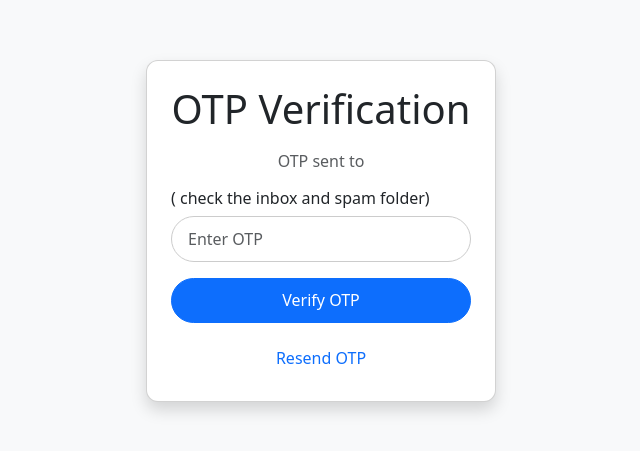
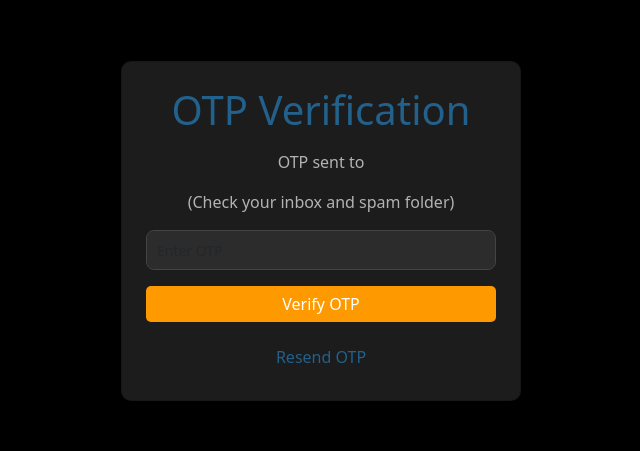
Before and after one commit to praneeth4040/Adjunct, a React (Vite) app in the folder client/: page /otp in a window 1280 px wide. Shown: the part 169-620 px from the top of the page, without its empty margins (319-959 px from the left). Built offline with nearby package versions, Linux system fonts and the light colour scheme.

Commit message:
css of the otp page

```diff
--- a/client/src/components/otp.jsx
+++ b/client/src/components/otp.jsx
@@ -1,20 +1,20 @@
 import React, { useState } from 'react';
 import axios from 'axios';
 import { useLocation } from 'react-router-dom';
-import {useNavigate} from 'react-router-dom';
+import { useNavigate } from 'react-router-dom';
+
 const OTPVerification = () => {
     const navigate = useNavigate();
     const location = useLocation();
-    const email = location.state?.email
+    const email = location.state?.email;
     const [message, setMessage] = useState(`OTP is sent to ${email}`);
     const [otp, setOtp] = useState('');
 
-    const handleResend = async() => {
-        // Logic to resend OTP
+    const handleResend = async () => {
         setOtp(''); // Clear the input value
-        const resendResponse = await axios.post("http://localhost:3000/signup/resend-otp",{email});
+        const resendResponse = await axios.post("http://localhost:3000/signup/resend-otp", { email });
         const val = resendResponse.data.value;
-        if(val==4){
+        if (val === 4) {
             setMessage(`A new OTP has been sent to ${email}`);
         }
         switch (val) {
@@ -31,22 +31,18 @@ const OTPVerification = () => {
                 console.log("New OTP sent to your email");
                 break;
             case 5:
-                console.log("internal server error")
+                console.log("internal server error");
                 break;
             default:
                 console.log("unknown error");
                 break;
         }
-
     };
 
-
-//this is for verifying and above one is for resending
-
-    const handleVerify = async(e) => {
+    const handleVerify = async (e) => {
         e.preventDefault();
         try {
-      const response=await axios.post("http://localhost:3000/signup/verify-otp",{email,otp});
+            const response = await axios.post("http://localhost:3000/signup/verify-otp", { email, otp });
             const val = response.data.value;
             const userName = response.data.name;
             switch (val) {
@@ -60,49 +56,85 @@ const OTPVerification = () => {
                     console.log("invalid or expired otp");
                     break;
                 case 4:
-            console.log("account verified succesfully", response.data.token,userName);
-            localStorage.setItem('authToken', response.data.token)
-            navigate("/home",{state:{userName}})
+                    console.log("account verified successfully", response.data.token, userName);
+                    localStorage.setItem('authToken', response.data.token);
+                    navigate("/home", { state: { userName } });
                     break;
                 case 5:
-            console.log("internal server error")
+                    console.log("internal server error");
                     break;
                 default:
                     console.log("unknown error");
                     break;
             }
+        } catch (err) {
+            console.log('error :', err);
+        }
+    };
 
-    }catch(err){
-        console.log('error :',err);
-    }
-    }
     return (
-        <div className="d-flex justify-content-center align-items-center vh-100 bg-light">
-            <div className="card shadow p-4" style={{ width: '350px' }}>
-                <h1 className="text-center mb-3">OTP Verification</h1>
-                <p className="text-center text-muted">OTP sent to <strong>{email}</strong></p>
-                <h6>( check the inbox and spam folder)</h6>
+        <main style={{ backgroundColor: 'black', height: '100vh' }}>
+            <div className="container vh-100 d-flex justify-content-center align-items-center">
+                <div
+                    className="card p-4 shadow"
+                    style={{
+                        width: '25rem',
+                        backgroundColor: '#1c1c1c',
+                        color: 'white',
+                        borderRadius: '10px',
+                    }}
+                >
+                    <h1 className="text-center mb-3" style={{ color: '#21618c' }}>
+                        OTP Verification
+                    </h1>
+                    <p className="text-center mb-3" style={{ color: '#b3b3b3' }}>
+                        OTP sent to <strong>{email}</strong>
+                    </p>
+                    <p className="text-center mb-3" style={{ color: '#b3b3b3' }}>
+                        (Check your inbox and spam folder)
+                    </p>
                     <input
                         type="text"
                         className="form-control mb-3"
                         placeholder="Enter OTP"
                         value={otp}
                         onChange={(e) => setOtp(e.target.value)}
+                        style={{
+                            backgroundColor: '#2c2c2c',
+                            color: 'white',
+                            border: '1px solid #444',
+                            borderRadius: '8px',
+                            outline: 'none',
+                            fontSize: '14px',
+                            height: '40px',
+                            padding: '5px 10px',
+                        }}
                     />
                     <button
-                    className="btn btn-primary w-100 mb-3"
+                        className="btn w-100 mb-3"
                         onClick={handleVerify}
+                        style={{
+                            backgroundColor: '#ff9900',
+                            color: 'white',
+                            border: 'none',
+                            borderRadius: '5px',
+                        }}
                     >
                         Verify OTP
                     </button>
                     <button
-                    className="btn btn-link text-decoration-none"
+                        className="btn btn-link text-decoration-none w-100"
                         onClick={handleResend}
+                        style={{
+                            color: '#21618c',
+                            textAlign: 'center',
+                        }}
                     >
                         Resend OTP
                     </button>
                 </div>
             </div>
+        </main>
     );
 };
 
```
Lines whose indentation alone changed are shown as unchanged.
